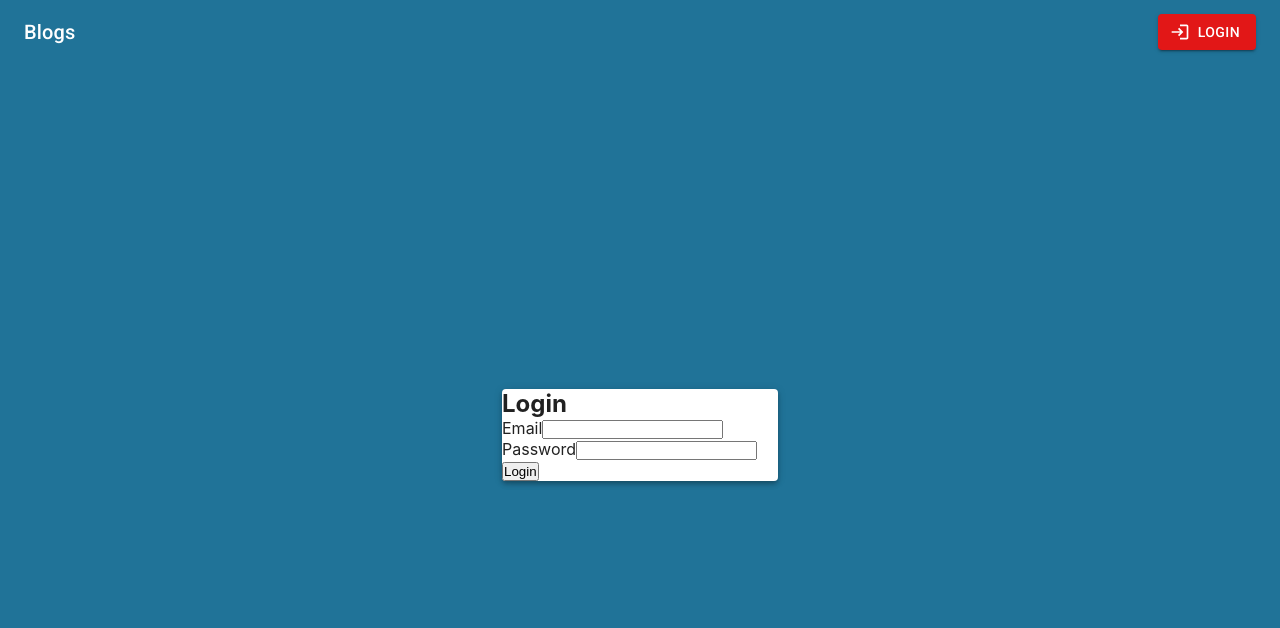
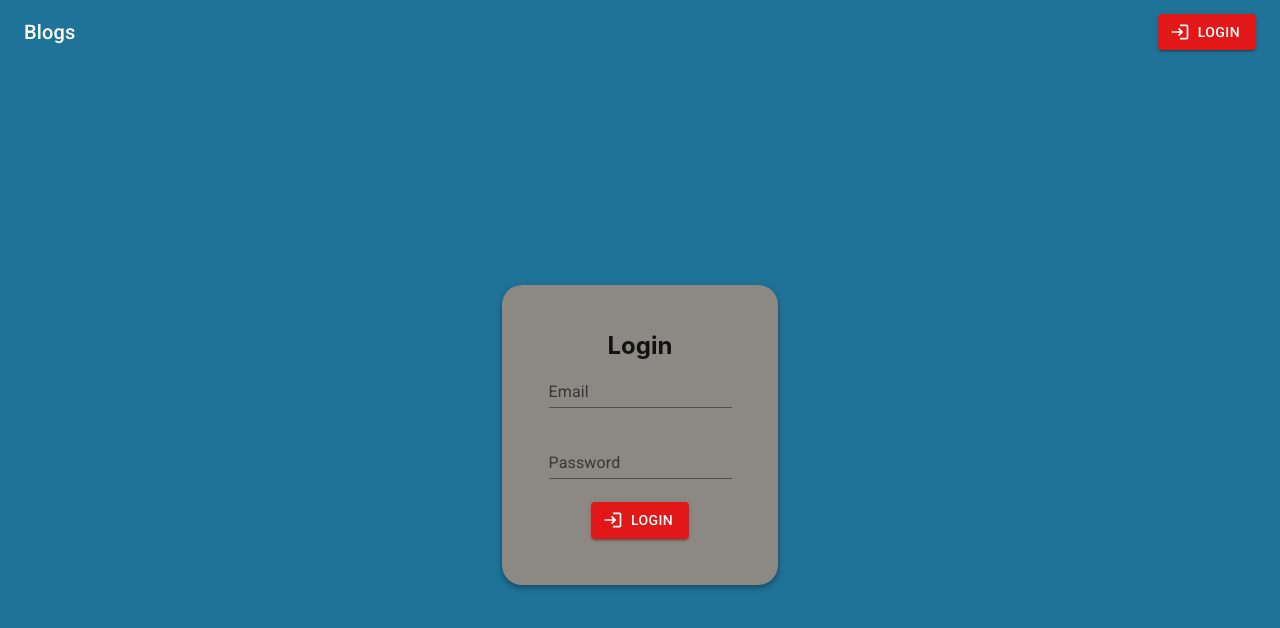
Before and after one commit to anilbdev/blog-app-frontend, a React (Create React App) app: page /login in a window 1280 px wide. Shown: the top 628 px of the page. Built offline with nearby package versions, Linux system fonts and the light colour scheme.

Commit message:
login input ui done

```diff
--- a/src/pages/Login.jsx
+++ b/src/pages/Login.jsx
@@ -7,6 +7,10 @@ import Box from "@mui/material/Box"
 import Grid from "@mui/material/Grid"
 import Paper from "@mui/material/Paper"
 import { calculateNewValue } from "@testing-library/user-event/dist/utils"
+import TextField from "@mui/material/TextField"
+import LoginIcon from "@mui/icons-material/Login"
+import Button from "@mui/material/Button"
+import { borderRadius } from "@mui/system"
 
 function Login() {
   const [formValues, setFormValues] = useState({
@@ -25,7 +29,7 @@ function Login() {
     setFormValues({ ...formValues, [name]: value })
   }
 
-  //!validation and sending details to server
+  //!validation and sending details to validation-client side
   const handleSubmit = event => {
     event.preventDefault()
     setFormErrorValues(validation_login(formValues))
@@ -56,48 +60,68 @@ function Login() {
   }, [isSubmit])
 
   return (
-    <Box sx={{backgroundColor:'#207398'}}>
-    <Container maxWidth="sm" >
+    <Box sx={{ backgroundColor: "#207398" }}>
+      <Container maxWidth="sm">
         <Grid
           container
           direction="row"
           justifyContent="center"
           alignItems="center"
           sx={{
-
-          height:"calc(100vh - 70px)"
+            height: "calc(100vh - 70px)",
           }}
         >
-      <Grid item  xs={10} md={6}>
-        <Paper elevation={4} >
-        <form className="form-container" onSubmit={handleSubmit}>
+          <Grid item xs={10} md={6}>
+            <Paper elevation={4} sx={{ backgroundColor: "#8C8984", borderRadius:5 }}>
+              <form
+                style={{
+                  display: "flex",
+                  flexDirection: "column",
+                  justifyContent: "center",
+                  alignItems: "center",
+                  height: 300,
+                }}
+                className="form-container"
+                onSubmit={handleSubmit}
+              >
                 <h2>Login</h2>
                 <div className="form-inputs">
-            <label htmlFor="email">
-              Email
-              <input
+                  <TextField
+                    error={formErrorValues.email && true}
+                    id="standard-error-helper-text"
+                    label="Email"
+                    helperText={formErrorValues.email || " "}
+                    variant="standard"
                     name="email"
-                type="text"
-                id="email"
+                    onChange={handleOnChange}
                     value={formValues.email}
+                  />
+
+                  <TextField
+                    error={formErrorValues.password && true}
+                    id="standard-error-helper-text"
+                    label="Password"
+                    helperText={formErrorValues.password || " "}
+                    variant="standard"
+                    name="password"
                     onChange={handleOnChange}
+                    value={formValues.password}
                   />
-              <p>{formErrorValues.email}</p>
-            </label>
-            <label htmlFor="password">
-              Password
-              <input
-                name="password"
-                type="password"
-                id="password"
-                autoComplete="on"
-                value={formValues.password}
-                onChange={handleOnChange}
-              />
-              <p>{formErrorValues.password}</p>
-            </label>
                 </div>
-          <button type="submit">Login</button>
+                {/* <button type="submit">Login</button> */}
+                <Button
+                  variant="contained"
+                  sx={{
+                    backgroundColor: "#E21717",
+                    "&:hover": {
+                      backgroundColor: "#f8abab",
+                    },
+                  }}
+                  startIcon={<LoginIcon />}
+                  type='submit'
+                >
+                  Login
+                </Button>
               </form>
             </Paper>
           </Grid>
```
Lines whose indentation alone changed are shown as unchanged.
